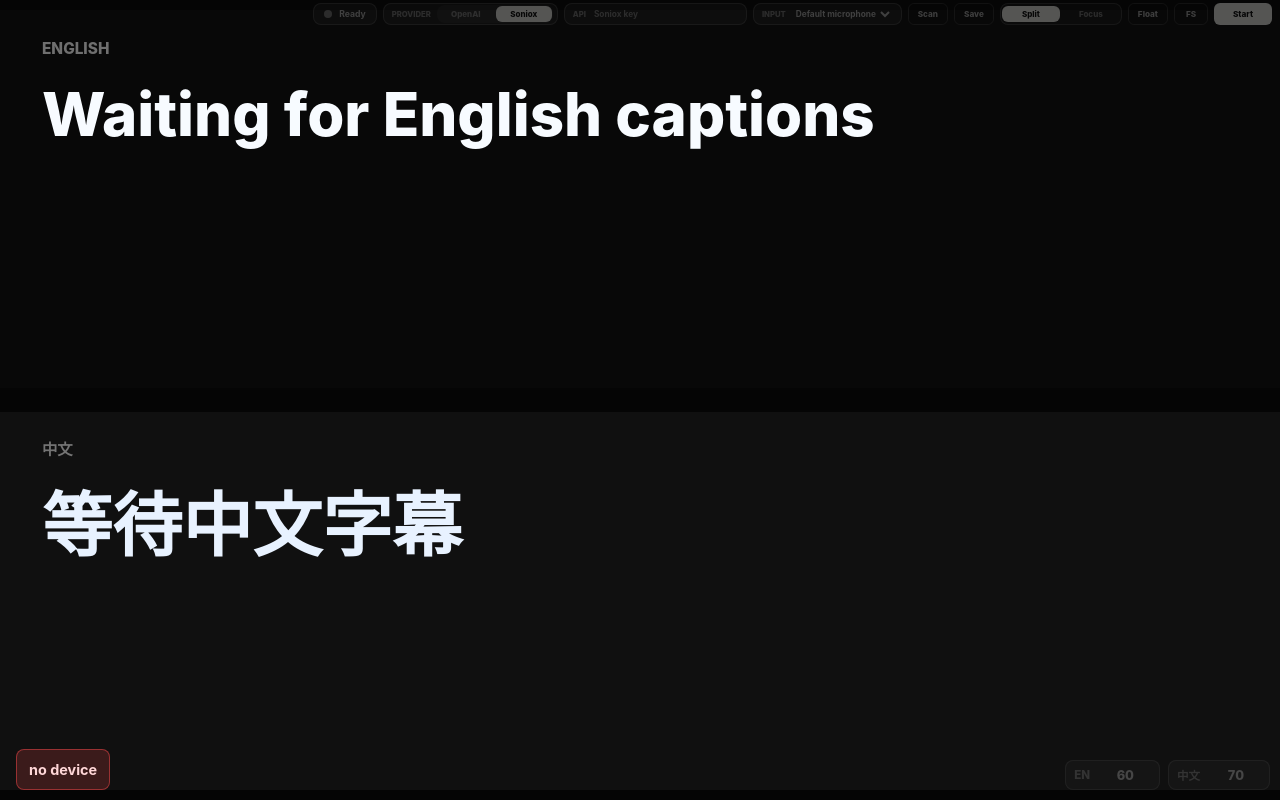
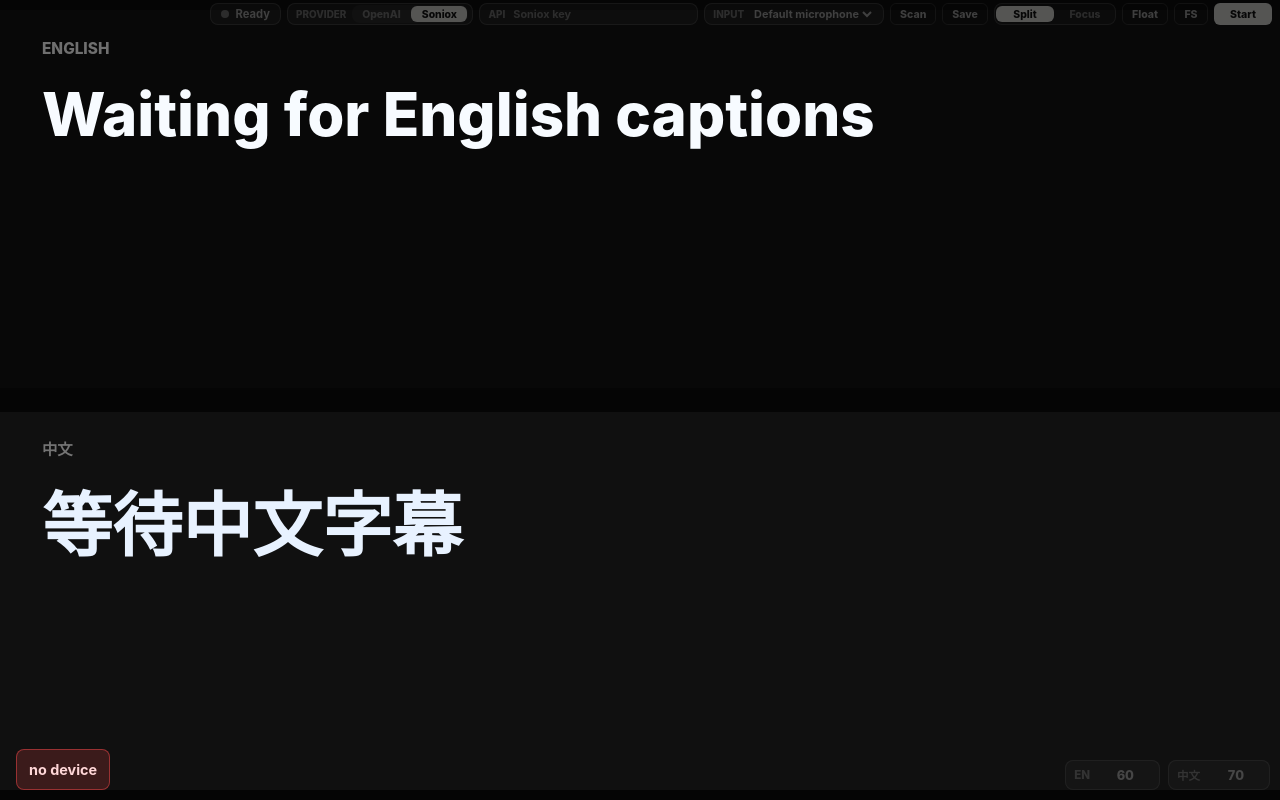
Before and after one commit to 0xChrisHui/simple-realtime-translator, a Next.js app: page / in a window 1280 px wide. Built offline with nearby package versions, Linux system fonts and the light colour scheme.

Commit message:
Increase top control text size

```diff
--- a/app/globals.css
+++ b/app/globals.css
@@ -92,7 +92,7 @@ select {
   border-radius: 8px;
   color: var(--muted);
   display: inline-flex;
-  font-size: 0.54rem;
+  font-size: 0.7rem;
   flex: 0 0 auto;
   font-weight: 700;
   gap: 7px;
@@ -110,7 +110,7 @@ select {
   color: var(--faint);
   display: inline-flex;
   flex: 0 1 auto;
-  font-size: 0.48rem;
+  font-size: 0.62rem;
   font-weight: 800;
   gap: 6px;
   height: 22px;
@@ -150,7 +150,7 @@ select {
   color: var(--faint);
   cursor: pointer;
   display: inline-flex;
-  font-size: 0.5rem;
+  font-size: 0.65rem;
   font-weight: 850;
   height: 16px;
   justify-content: center;
@@ -196,7 +196,7 @@ select {
   color: var(--faint);
   display: inline-flex;
   flex: 0 1 auto;
-  font-size: 0.48rem;
+  font-size: 0.62rem;
   font-weight: 800;
   gap: 6px;
   height: 22px;
@@ -209,7 +209,7 @@ select {
   background: transparent;
   border: 0;
   color: var(--muted);
-  font-size: 0.52rem;
+  font-size: 0.68rem;
   font-weight: 750;
   height: 20px;
   max-width: clamp(88px, 14vw, 180px);
@@ -232,7 +232,7 @@ select {
   border: 0;
   color: var(--muted);
   cursor: pointer;
-  font-size: 0.52rem;
+  font-size: 0.68rem;
   font-weight: 750;
   height: 20px;
   max-width: clamp(120px, 18vw, 220px);
@@ -327,7 +327,7 @@ select {
   cursor: pointer;
   display: inline-flex;
   flex: 0 0 auto;
-  font-size: 0.51rem;
+  font-size: 0.66rem;
   font-weight: 800;
   height: 22px;
   justify-content: center;
```
